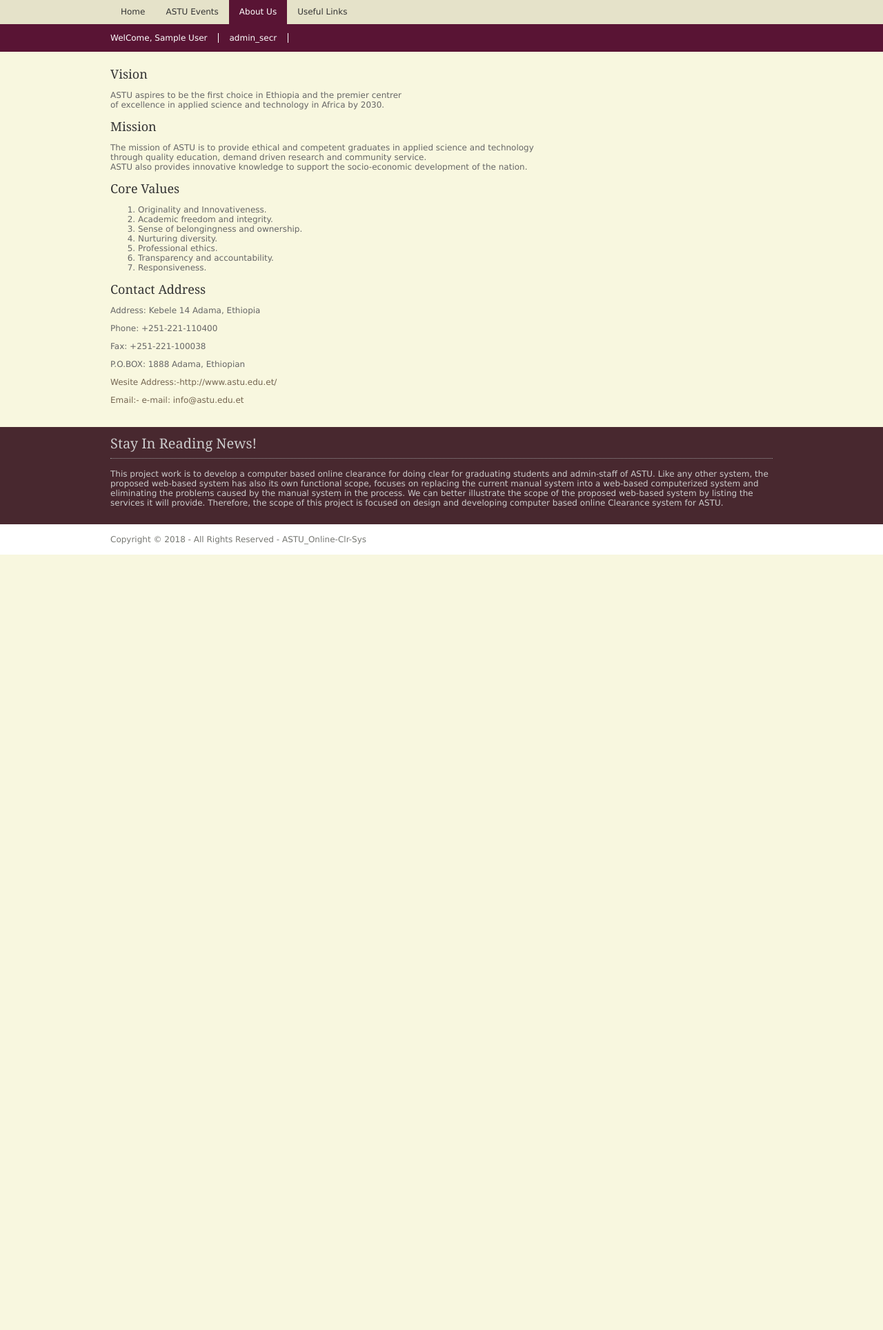
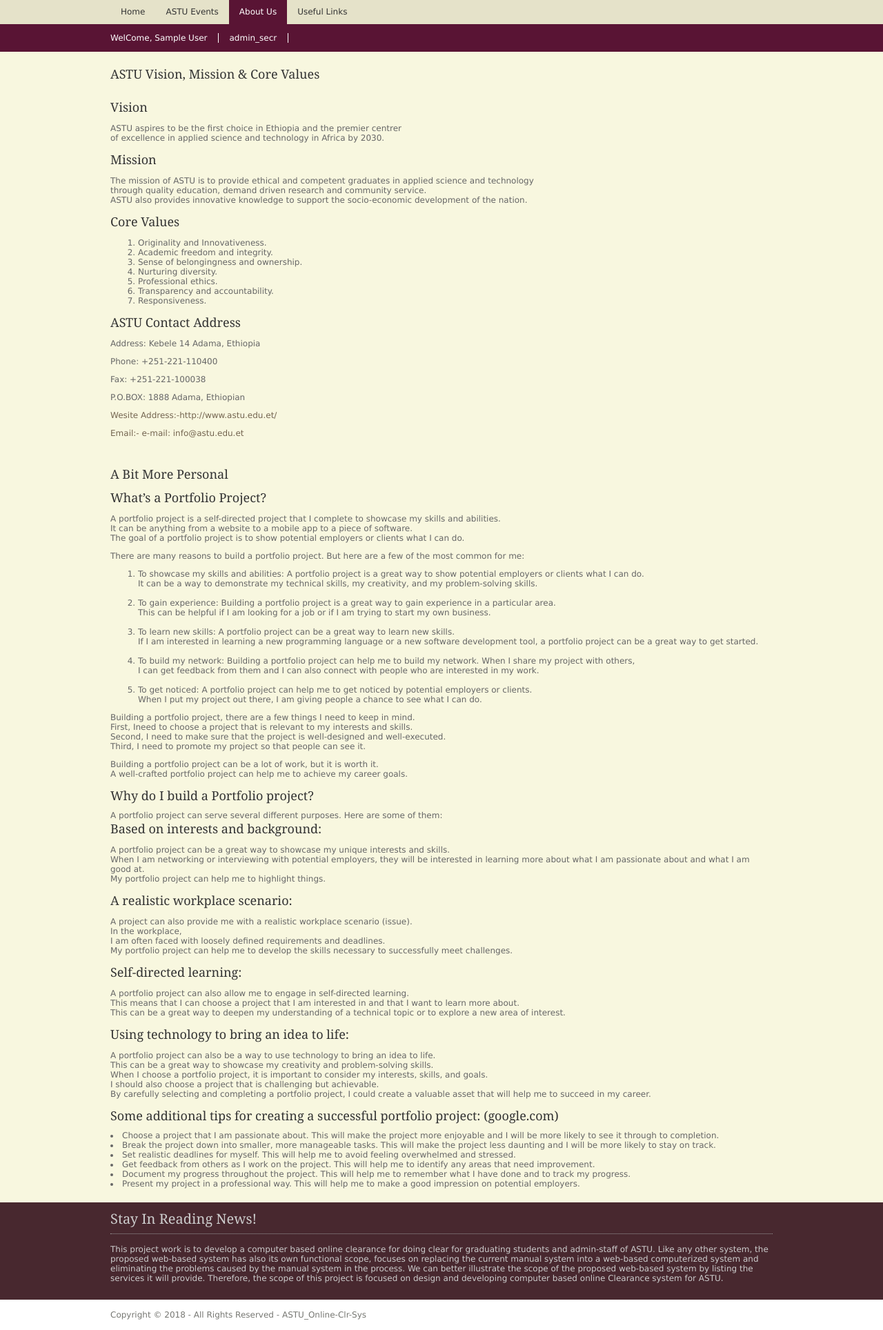
Before and after one commit to Engedasew-Haile/astu_online_clr, a PHP site: page /astu_online_clr/pages/about_us.php in a window 1280 px wide. Shown: the part 123-2051 px from the top of the page at 69% size. Before the commit the page ends 927 px from the top, so only its background shows below. Run offline with PHP 8.4, Linux system fonts and the light colour scheme; the visitor is signed in with stand-in values (Sample User, id 1).

Commit message:
update about us

```diff
--- a/pages/about_us.php
+++ b/pages/about_us.php
@@ -136,7 +136,9 @@ Engedasew Haile
 <!-- ####################################################################################################### -->
 <div class="wrapper col4">
   <div id="container">
-    <h1>Vision</h1>
+     <h1>ASTU Vision, Mission & Core Values </h1>
+	<br>
+	<h6>Vision</h6>
 <!--    <h2>Headline 2 Colour and Size</h2>
     <h3>Headline 3 Colour and Size</h3>
     <h4>Headline 4 Colour and Size</h4>
@@ -160,18 +162,61 @@ Engedasew Haile
       <li>	Responsiveness.</li>
     </ol>
 
-	<h6>Contact Address</h6>
+	<h6>ASTU Contact Address</h6>
 	<p>Address: Kebele 14 Adama, Ethiopia</p>
 	<p>Phone: +251-221-110400</p>
 	<p>Fax: +251-221-100038</p>
 	<p>P.O.BOX: 1888 Adama, Ethiopian</p>
 	<p><a href="http://www.astu.edu.et/">Wesite Address:-http://www.astu.edu.et/</a></p>
 	<p><a href="">Email:- e-mail: info@astu.edu.et</a></p>
-	<!--
-    <ul>
-      <li></li>
-    </ul>
-	-->
+	<br>
+	<br>
+      <h6>A Bit More Personal</h6>
+		<h6>What’s a Portfolio Project?</h6>
+	<p>A portfolio project is a self-directed project that I complete to showcase my skills and abilities.<br>
+	It can be anything from a website to a mobile app to a piece of software.<br>
+	The goal of a portfolio project is to show potential employers or clients what I can do.</p>
+
+	<p>There are many reasons to build a portfolio project. But here are a few of the most common for me:</p>
+	<ol>
+	<li>To showcase my skills and abilities: A portfolio project is a great way to show potential employers or clients what I can do.<br>
+		It can be a way to demonstrate my technical skills, my creativity, and my problem-solving skills.</li>
+	<br>
+	<li>To gain experience: Building a portfolio project is a great way to gain experience in a particular area.<br>
+		This can be helpful if I am looking for a job or if I am trying to start my own business.</li>
+	<br>
+	<li>To learn new skills: A portfolio project can be a great way to learn new skills.<br>
+		If I am interested in learning a new programming language or a new software development tool, a portfolio project can be a great way to get started.</li>
+	<br>
+	<li>To build my network: Building a portfolio project can help me to build my network. When I share my project with others,<br>
+		I can get feedback from them and I can also connect with people who are interested in my work.</li>
+	<br>
+	<li>To get noticed: A portfolio project can help me to get noticed by potential employers or clients.<br>
+		When I put my project out there, I am giving people a chance to see what I can do.</li>
+	</ol>
+	<p>Building a portfolio project, there are a few things I need to keep in mind. <br>First, Ineed to choose a project that is relevant to my interests and skills. <br> Second, I need to make sure that the project is well-designed and well-executed. <br>Third, I need to promote my project so that people can see it.</p>
+	<p>Building a portfolio project can be a lot of work, but it is worth it. <br>A well-crafted portfolio project can help me to achieve my career goals.</p>
+
+	<h6>Why do I build a Portfolio project?</h6>
+	<h7>A portfolio project can serve several different purposes. Here are some of them:</h7>
+	<h6>Based on interests and background: </h6>
+	<p>A portfolio project can be a great way to showcase my unique interests and skills. <br>When I am networking or interviewing with potential employers, they will be interested in learning more about what I am passionate about and what I am good at. <br>My portfolio project can help me to highlight things.</p>
+	<h6>A realistic workplace scenario: </h6>
+	<p>A project can also provide me with a realistic workplace scenario (issue). <br>In the workplace, <br>I am often faced with loosely defined requirements and deadlines.<br> My portfolio project can help me to develop the skills necessary to successfully meet challenges.</p>
+	<h6>Self-directed learning: </h6>
+	<p>A portfolio project can also allow me to engage in self-directed learning. <br>This means that I can choose a project that I am interested in and that I want to learn more about. <br>This can be a great way to deepen my understanding of a technical topic or to explore a new area of interest.</p>
+	<h6>Using technology to bring an idea to life:  </h6>
+	<p>A portfolio project can also be a way to use technology to bring an idea to life. <br>This can be a great way to showcase my creativity and problem-solving skills.<br>
+	When I choose a portfolio project, it is important to consider my interests, skills, and goals.<br> I should also choose a project that is challenging but achievable.<br> By carefully selecting and completing a portfolio project, I could create a valuable asset that will help me to succeed in my career.</p>
+	<h6>Some additional tips for creating a successful portfolio project: (google.com)</h6>
+	<li>Choose a project that I am passionate about. This will make the project more enjoyable and I will be more likely to see it through to completion.</li>
+	<li>Break the project down into smaller, more manageable tasks. This will make the project less daunting and I will be more likely to stay on track.</li>
+	<li>Set realistic deadlines for myself. This will help me to avoid feeling overwhelmed and stressed.</li>
+	<li>Get feedback from others as I work on the project. This will help me to identify any areas that need improvement.</li>
+	<li>Document my progress throughout the project. This will help me to remember what I have done and to track my progress.</li>
+	<li>Present my project in a professional way. This will help me to make a good impression on potential employers.</li>
+
+
     </div>
     <div class="clear"></div>
   </div>
```
